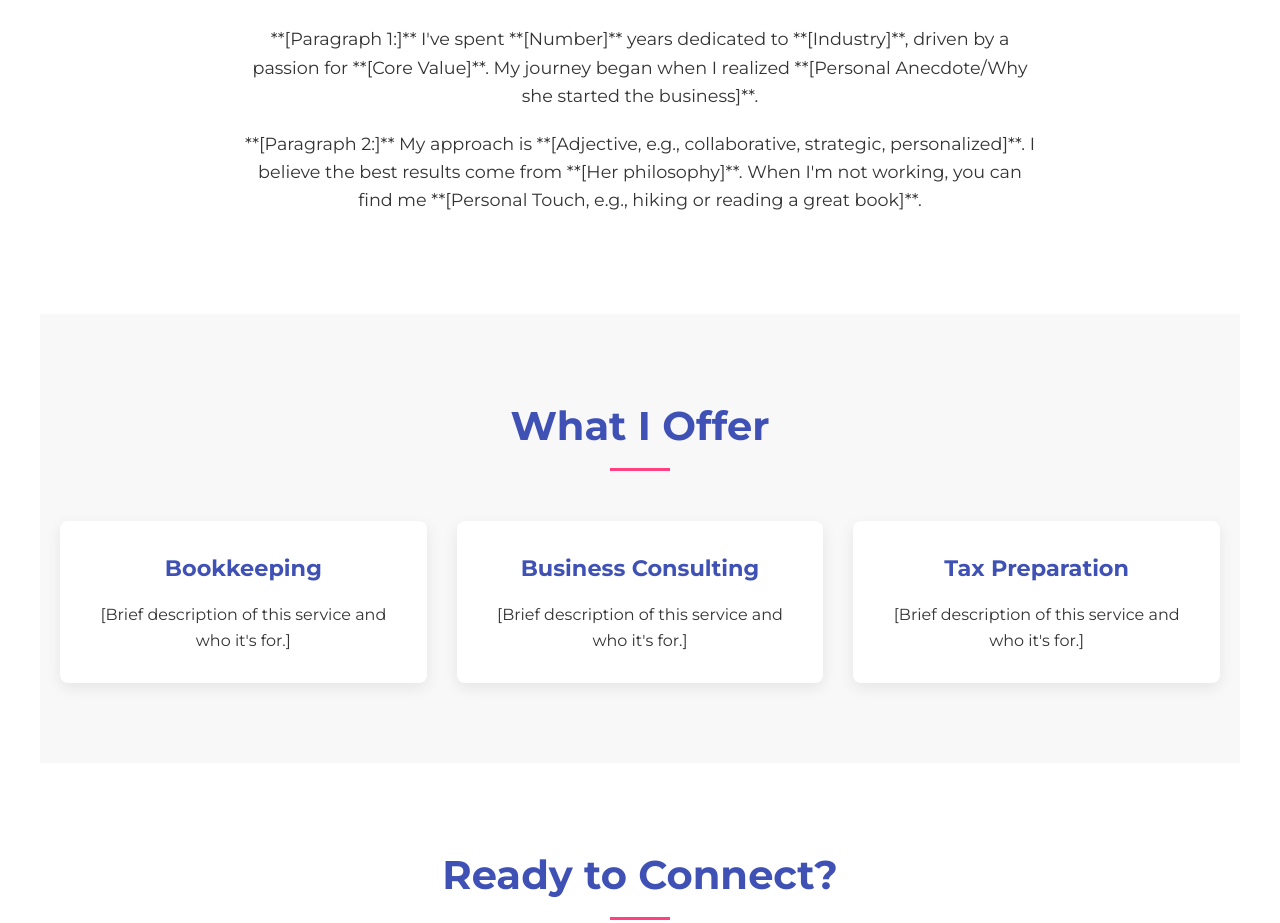
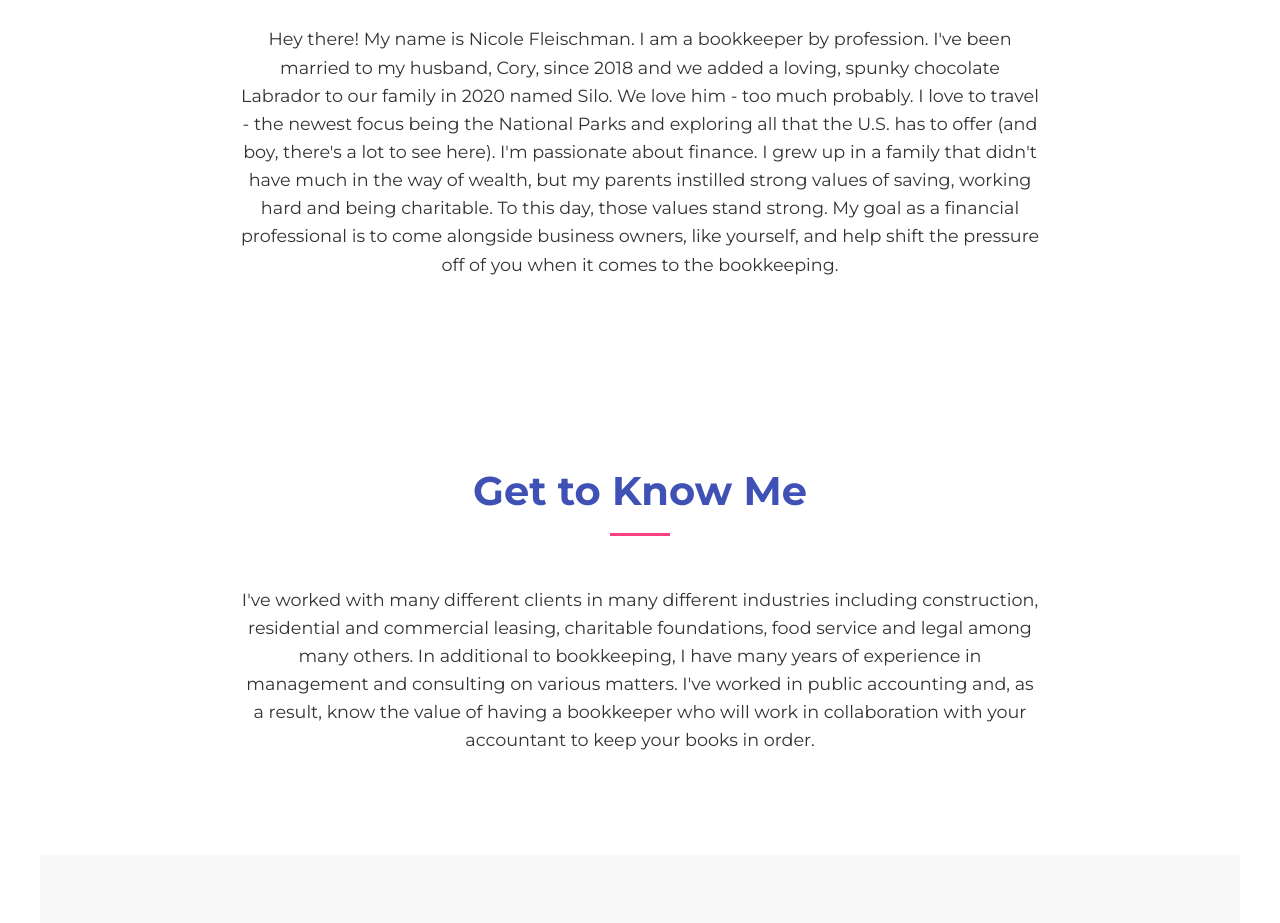
Before and after one commit to hokienut/FleiFin_Website, a plain HTML site: page index.html in a window 1280 px wide. Shown: the part 860-1783 px from the top of the page. Drawn offline with Linux system fonts and the light colour scheme.

Commit message:
populated info

```diff
--- a/index.html
+++ b/index.html
@@ -28,15 +28,21 @@
             <a href="#contact" class="cta-button">Let's Work Together</a>
         </div>
         <div class="hero-image-placeholder">
-            <img src="[PHOTO PLACEHOLDER]" alt="A professional photo of your wife">
+            <img src="[PHOTO PLACEHOLDER]" alt="Fleischman Financial Portrait">
         </div>
     </section>
 
     <section id="about" class="about-me">
         <div class="container">
             <h2>Get to Know Me</h2>
-            <p>**[Paragraph 1:]** I've spent **[Number]** years dedicated to **[Industry]**, driven by a passion for **[Core Value]**. My journey began when I realized **[Personal Anecdote/Why she started the business]**.</p>
-            <p>**[Paragraph 2:]** My approach is **[Adjective, e.g., collaborative, strategic, personalized]**. I believe the best results come from **[Her philosophy]**. When I'm not working, you can find me **[Personal Touch, e.g., hiking or reading a great book]**.</p>
+            <p>Hey there!  My name is Nicole Fleischman.  I am a bookkeeper by profession.  I've been married to my husband, Cory, since 2018 and we added a loving, spunky chocolate Labrador to our family in 2020 named Silo.  We love him - too much probably.   I love to travel - the newest focus being the National Parks and exploring all that the U.S. has to offer (and boy, there's a lot to see here).  I'm passionate about finance.  I grew up in a family that didn't have much in the way of wealth, but my parents instilled strong values of saving, working hard and being charitable.  To this day, those values stand strong.  My goal as a financial professional is to come alongside business owners, like yourself, and help shift the pressure off of you when it comes to the bookkeeping.</p>
+        </div>
+    </section>
+
+    <section id="Experience" class="about-me">
+        <div class="container">
+            <h2>Get to Know Me</h2>
+            <p>I've worked with many different clients in many different industries including construction, residential and commercial leasing, charitable foundations, food service and legal among many others.  In additional to bookkeeping, I have many years of experience in management and consulting on various matters.  I've worked in public accounting and, as a result, know the value of having a bookkeeper who will work in collaboration with your accountant to keep your books in order.</p>
         </div>
     </section>
 
```
